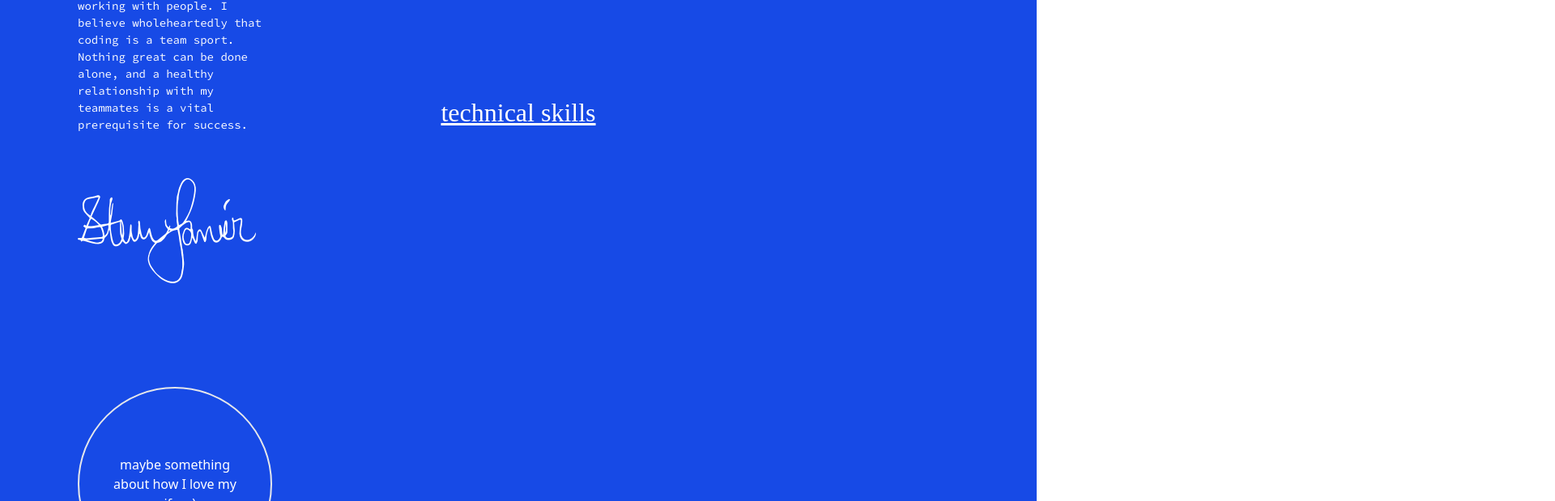
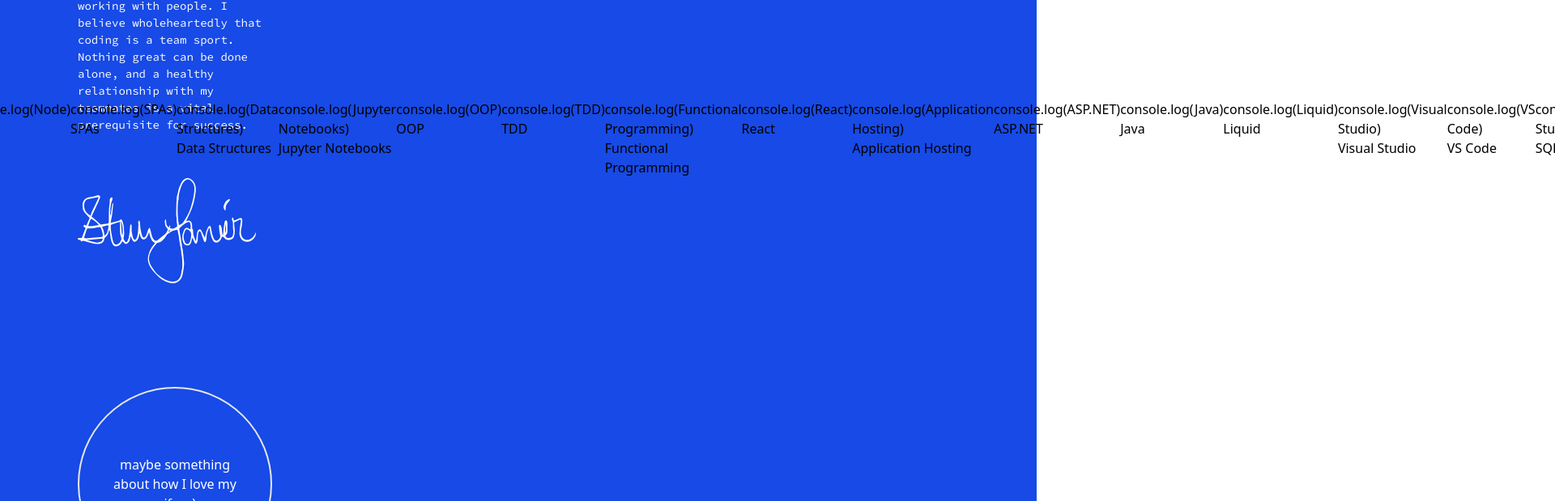
Before and after one commit to sklanier/Portfolio, a Next.js app: page / in a window 1280 px wide. Shown: the part 1157-1776 px from the top of the page at 81% size, 1920 px wide, since content can reach past the window. Built offline with nearby package versions, Linux system fonts and the light colour scheme.

Commit message:
added uuidv4 and passed skills array to skillcard component.

```diff
--- a/components/AboutSection/Skills/SkillCard.js
+++ b/components/AboutSection/Skills/SkillCard.js
@@ -1,7 +1,10 @@
-const SkillCard = ({skill}) => (
-    <div className="h-6">
-        <h1>{skill}</h1>
-    </div>
-);
+const SkillCard = ({skill}) => {
+    return(
+        <div>
+            console.log({skill})
+            <h1>{skill}</h1>
+        </div>
+    )
+};
 
 export default SkillCard;
--- a/components/AboutSection/Skills/Skills.js
+++ b/components/AboutSection/Skills/Skills.js
@@ -1,10 +1,11 @@
 import { skills_data } from '../../../data/skills_data'
 import SkillCard from "./SkillCard";
+import { v4 } from 'uuid';
 
 const Skills = () => (
     <section id="skills" className="flex h-10">
-        {skills_data.forEach((skill) => (
-            <SkillCard skill={skill}/>
+        {skills_data.map((skill) => (
+            <SkillCard key={v4()} skill={skill}/>
         ))}
     </section>
 );
--- a/components/ProjectSection/ProjectCard.js
+++ b/components/ProjectSection/ProjectCard.js
@@ -24,7 +24,6 @@ const ProjectCard = ({project}) => (
         width: '635px'
     }}>
 
-
     </div>
 );
 
--- a/package.json
+++ b/package.json
@@ -16,7 +16,9 @@
     "react-anchor-link-smooth-scroll": "^1.0.12",
     "react-dom": "17.0.2",
     "react-scroll": "^1.8.4",
-    "styled-components": "^5.3.1"
+    "styled-components": "^5.3.1",
+    "uuid": "^8.3.2",
+    "uuidv4": "^6.2.12"
   },
   "devDependencies": {
     "@types/react": "17.0.20",
```
Also changed, not shown: 1 other file (tests, documents, lock files or other folders).
